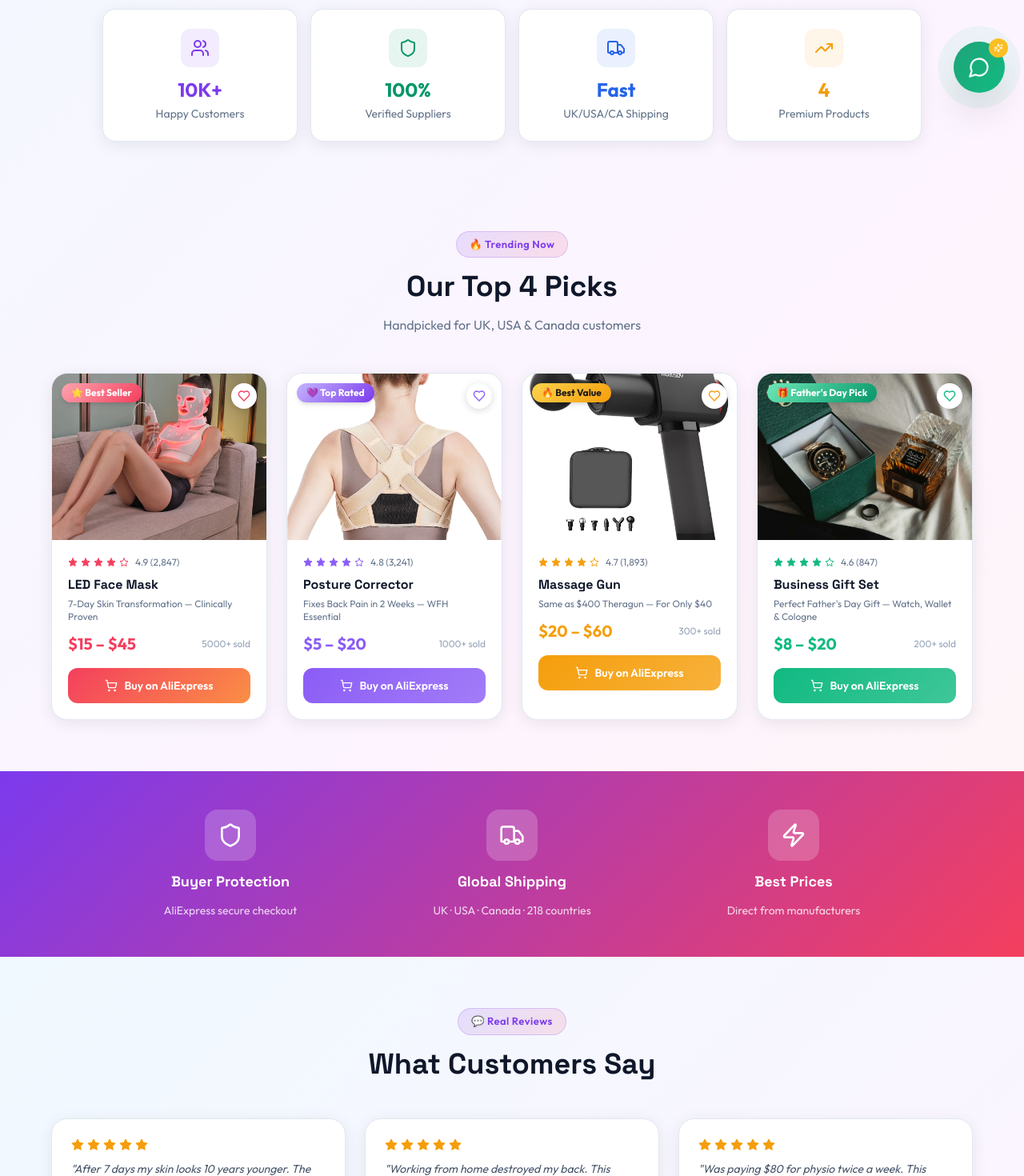
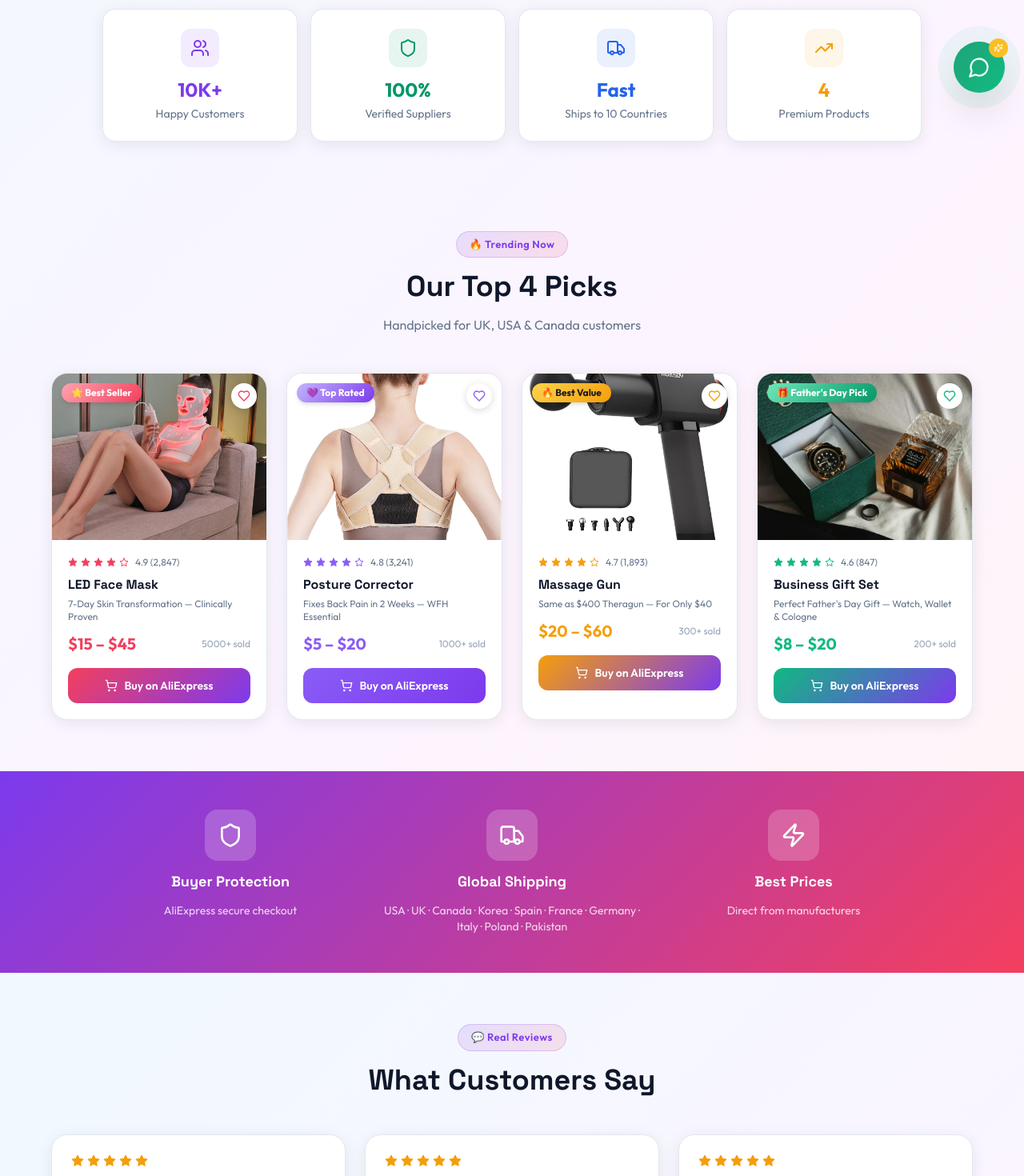
Before and after one commit to hafiznaveedchuhan-ctrl/aliexpress-toppicks, a Next.js app: page / in a window 1280 px wide. Shown: the part 660-2130 px from the top of the page at 80% size. Built offline with nearby package versions, Linux system fonts and the light colour scheme; a web font is replaced by a local one.

Commit message:
fix: 10 countries + text colors on homepage

```diff
--- a/src/app/page.tsx
+++ b/src/app/page.tsx
@@ -56,7 +56,7 @@ export default function Home() {
           {[
             { icon: <Users className="w-6 h-6" />, value: "10K+", label: "Happy Customers", color: "#7c3aed" },
             { icon: <Shield className="w-6 h-6" />, value: "100%", label: "Verified Suppliers", color: "#059669" },
-            { icon: <Truck className="w-6 h-6" />, value: "Fast", label: "UK/USA/CA Shipping", color: "#2563eb" },
+            { icon: <Truck className="w-6 h-6" />, value: "Fast", label: "Ships to 10 Countries", color: "#2563eb" },
             { icon: <TrendingUp className="w-6 h-6" />, value: "4", label: "Premium Products", color: "#f59e0b" },
           ].map((s, i) => (
             <div key={i} className="stat-card">
@@ -120,7 +120,7 @@ export default function Home() {
                     target="_blank"
                     rel="noopener noreferrer"
                     className="w-full flex items-center justify-center gap-2 py-3 rounded-xl font-semibold text-sm text-white transition-all duration-300 hover:opacity-90 hover:-translate-y-0.5"
-                    style={{background: `linear-gradient(135deg, ${product.accent}, ${product.accentLight === '#fff1f2' ? '#f97316' : product.accent}cc)`}}
+                    style={{background: `linear-gradient(135deg, ${product.accent}, #7c3aed)`, color: 'white'}}
                   >
                     <ShoppingCart className="w-4 h-4" />
                     Buy on AliExpress
@@ -137,7 +137,7 @@ export default function Home() {
         <div className="max-w-5xl mx-auto grid grid-cols-1 md:grid-cols-3 gap-8 text-center text-white">
           {[
             { icon: <Shield className="w-8 h-8" />, title: "Buyer Protection", desc: "AliExpress secure checkout" },
-            { icon: <Truck className="w-8 h-8" />, title: "Global Shipping", desc: "UK · USA · Canada · 218 countries" },
+            { icon: <Truck className="w-8 h-8" />, title: "Global Shipping", desc: "USA · UK · Canada · Korea · Spain · France · Germany · Italy · Poland · Pakistan" },
             { icon: <Zap className="w-8 h-8" />, title: "Best Prices", desc: "Direct from manufacturers" },
           ].map((f, i) => (
             <div key={i} className="flex flex-col items-center gap-3">
@@ -184,7 +184,7 @@ export default function Home() {
       </section>
 
       {/* CTA */}
-      <section className="py-20 px-6 text-center" style={{background: 'linear-gradient(135deg, #0f172a, #1e1b4b)'}}>
+      <section className="py-20 px-6 text-center" style={{background: 'linear-gradient(135deg, #7c3aed, #f43f5e)'}}>
         <div className="max-w-3xl mx-auto">
           <h2 className="text-4xl font-bold text-white mb-4">Ready to Shop?</h2>
           <p className="text-lg mb-8" style={{color: '#94a3b8'}}>4 premium products. Direct from verified suppliers. Ships worldwide.</p>
```
